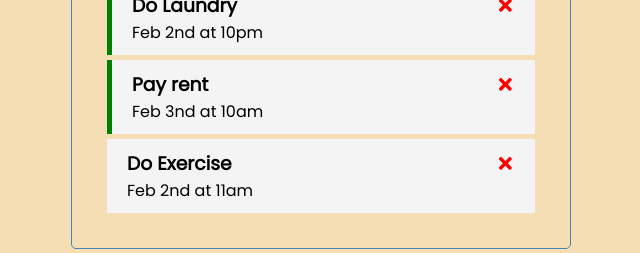
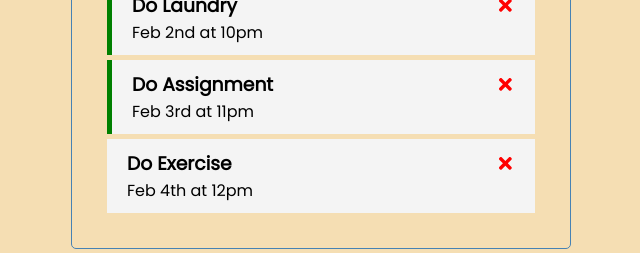
Before and after one commit to mushfiqur-anik/task-tracker, a React (Create React App) app: page / in a window 1280 px wide. Shown: the part 153-406 px from the top of the page, without its empty margins (319-959 px from the left). Built offline with nearby package versions, Linux system fonts and the light colour scheme; data requests are answered from the project's data file.

Commit message:
Added Mock Server

```diff
--- /dev/null
+++ b/db.json
@@ -0,0 +1,22 @@
+{
+  "tasks": [
+    {
+      "id":       1,
+      "text":     "Do Laundry",
+      "day":      "Feb 2nd at 10pm",
+      "reminder": true
+    },
+    {
+      "id":       2,
+      "text":     "Do Assignment",
+      "day":      "Feb 3rd at 11pm",
+      "reminder": true
+    },
+    {
+      "id":       3,
+      "text":     "Do Exercise",
+      "day":      "Feb 4th at 12pm",
+      "reminder": false
+    }
+  ]
+}
--- a/package.json
+++ b/package.json
@@ -6,6 +6,7 @@
     "@testing-library/jest-dom": "^5.11.9",
     "@testing-library/react": "^11.2.3",
     "@testing-library/user-event": "^12.6.2",
+    "json-server": "^0.16.3",
     "react": "^17.0.1",
     "react-dom": "^17.0.1",
     "react-icons": "^4.1.0",
@@ -16,7 +17,8 @@
     "start": "react-scripts start",
     "build": "react-scripts build",
     "test": "react-scripts test",
-    "eject": "react-scripts eject"
+    "eject": "react-scripts eject",
+    "server": "json-server --watch db.json --port 5000"
   },
   "eslintConfig": {
     "extends": [
--- a/src/App.js
+++ b/src/App.js
@@ -1,34 +1,32 @@
-import {useState} from "react"
+import {useState, useEffect} from "react"
 import Header from     "./components/Header"
 import Tasks  from     "./components/Tasks"
 import AddTask from    "./components/AddTask"
 
 function App() {
-
   // Show Add task area
   const [showAddTask, setShowAddTask] = useState(false)
 
   // Using state to set tasks
-  const [tasks, setTasks] = useState([
-    {
-      id:       1,
-      text:     'Do Laundry',
-      day:      'Feb 2nd at 10pm',
-      reminder: true
-    },
-    {
-      id:       2,
-      text:     'Pay rent',
-      day:      'Feb 3nd at 10am',
-      reminder: true
-    },
-    {
-      id:       3,
-      text:     'Do Exercise',
-      day:      'Feb 2nd at 11am',
-      reminder: false
+  const [tasks, setTasks] = useState([])
+
+  useEffect(() => {
+    const getTasks = async() => {
+      const tasksFromServer = await fetchTasks()
+      setTasks(tasksFromServer)
     }
-  ])
+
+    getTasks()
+  }, [])
+
+  // Fetch all the tasks from server
+  const fetchTasks = async () => {
+    const res = await fetch("http://localhost:5000/tasks")
+    const data = await res.json()
+
+    console.log(data)
+    return data
+  }
 
   // Add new Task
   const addTask = (task) => {
@@ -55,7 +53,7 @@
   return (
     <div className="container">
       <Header onAdd={() => setShowAddTask(!showAddTask)}
-              showAdd={showAddTask}
+              showAdd={showAddTask }
               title="Task Tracker"/>
       {showAddTask &&  <AddTask onAdd={addTask} />}
       {tasks.length > 0 ?
```
Also changed, not shown: 2 other files (tests, documents, lock files or other folders).
